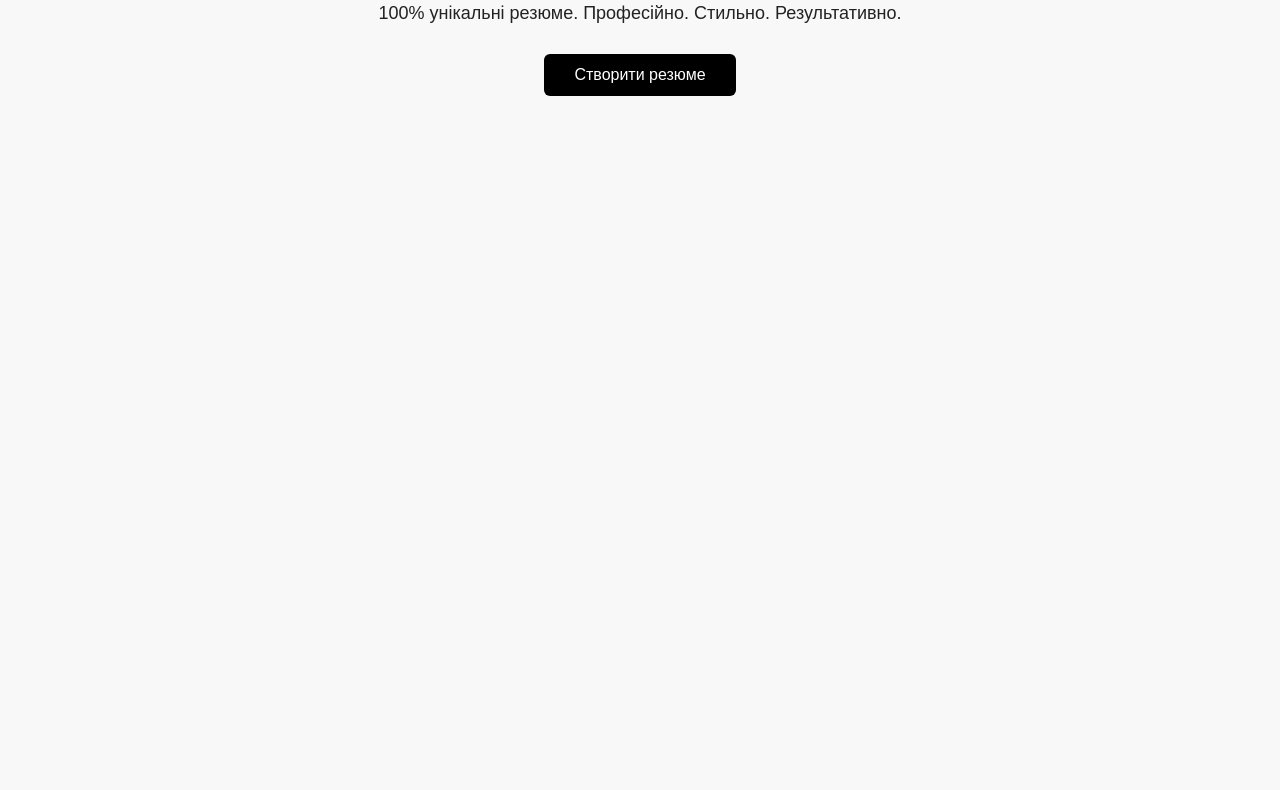
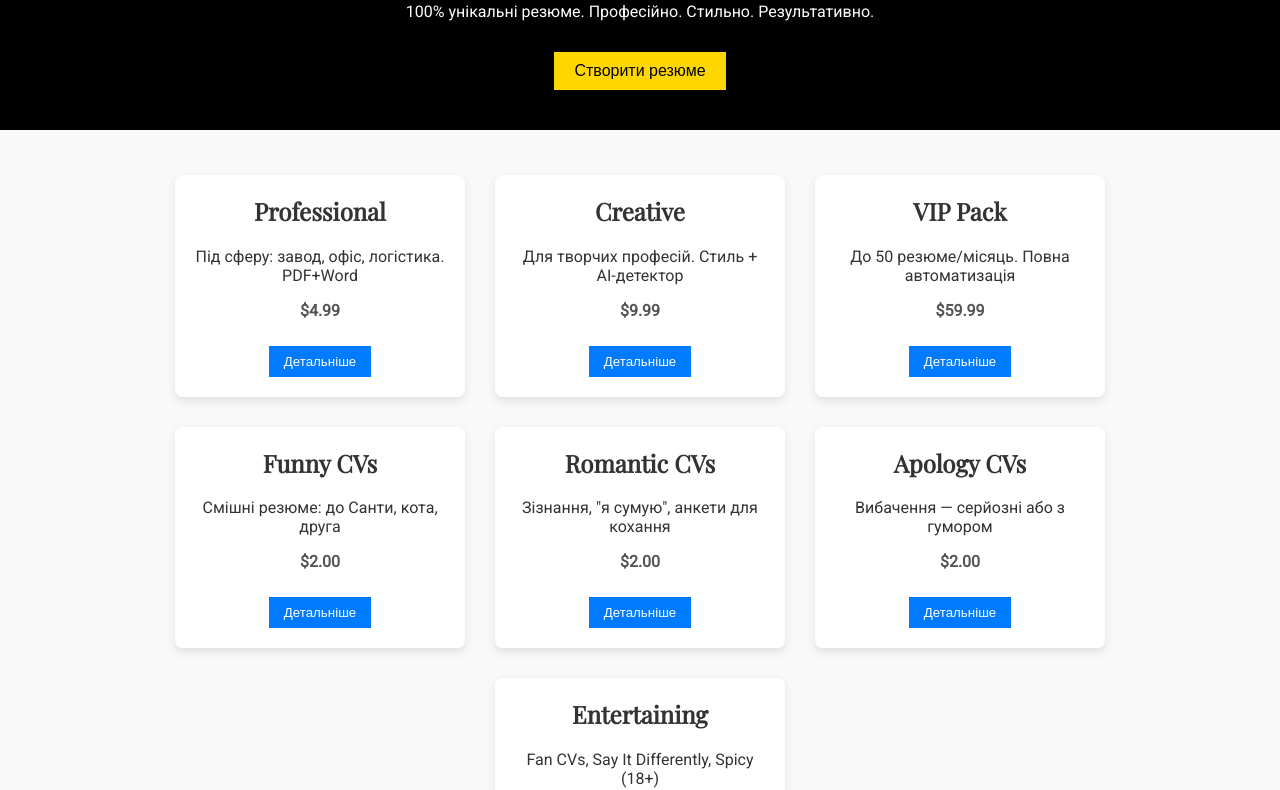
Before and after one commit to Khimyak/smartcv-site, a plain HTML site: page public/index.html in a window 1280 px wide. Shown: the part 145-935 px from the top of the page. Before the commit the page ends 800 px from the top, so only its background shows below. Drawn offline with nearby package versions, Linux system fonts and the light colour scheme.

Commit message:
Update index.html

```diff
--- a/public/index.html
+++ b/public/index.html
@@ -3,44 +3,67 @@
 <head>
   <meta charset="UTF-8" />
   <meta name="viewport" content="width=device-width, initial-scale=1.0" />
-  <title>SMARTCV GENERATOR</title>
-  <style>
-    body {
-      font-family: "Montserrat", sans-serif;
-      background: #f8f8f8;
-      color: #222;
-      text-align: center;
-      padding: 50px;
-    }
-
-    h1 {
-      font-size: 40px;
-      margin-bottom: 10px;
-    }
-
-    p {
-      font-size: 18px;
-      margin-bottom: 30px;
-    }
-
-    button {
-      padding: 12px 30px;
-      font-size: 16px;
-      background: black;
-      color: white;
-      border: none;
-      border-radius: 6px;
-      cursor: pointer;
-    }
-
-    button:hover {
-      background: #333;
-    }
-  </style>
+  <title>SmartCV Generator</title>
+  <link rel="stylesheet" href="style.css" />
+  <link href="https://fonts.googleapis.com/css2?family=Playfair+Display&family=Roboto&display=swap" rel="stylesheet">
+  <script src="https://kit.fontawesome.com/a2c3fae93c.js" crossorigin="anonymous"></script>
 </head>
 <body>
-  <h1>SMARTCV GENERATOR</h1>
-  <p>100% унікальні резюме. Професійно. Стильно. Результативно.</p>
-  <button onclick="alert('Форма зʼявиться в наступному кроці')">Створити резюме</button>
+  <header>
+    <h1>SMARTCV GENERATOR</h1>
+    <p>100% унікальні резюме. Професійно. Стильно. Результативно.</p>
+    <button onclick="document.getElementById('categories').scrollIntoView({behavior: 'smooth'})">Створити резюме</button>
+  </header>
+
+  <main>
+    <section id="categories">
+      <div class="category">
+        <h2>Professional</h2>
+        <p>Під сферу: завод, офіс, логістика. PDF+Word</p>
+        <p class="price">$4.99</p>
+        <button>Детальніше</button>
+      </div>
+      <div class="category">
+        <h2>Creative</h2>
+        <p>Для творчих професій. Стиль + AI-детектор</p>
+        <p class="price">$9.99</p>
+        <button>Детальніше</button>
+      </div>
+      <div class="category">
+        <h2>VIP Pack</h2>
+        <p>До 50 резюме/місяць. Повна автоматизація</p>
+        <p class="price">$59.99</p>
+        <button>Детальніше</button>
+      </div>
+      <div class="category">
+        <h2>Funny CVs</h2>
+        <p>Смішні резюме: до Санти, кота, друга</p>
+        <p class="price">$2.00</p>
+        <button>Детальніше</button>
+      </div>
+      <div class="category">
+        <h2>Romantic CVs</h2>
+        <p>Зізнання, "я сумую", анкети для кохання</p>
+        <p class="price">$2.00</p>
+        <button>Детальніше</button>
+      </div>
+      <div class="category">
+        <h2>Apology CVs</h2>
+        <p>Вибачення — серйозні або з гумором</p>
+        <p class="price">$2.00</p>
+        <button>Детальніше</button>
+      </div>
+      <div class="category">
+        <h2>Entertaining</h2>
+        <p>Fan CVs, Say It Differently, Spicy (18+)</p>
+        <p class="price">$2–3.00</p>
+        <button>Детальніше</button>
+      </div>
+    </section>
+  </main>
+
+  <footer>
+    <p>&copy; 2025 SmartCV Generator</p>
+  </footer>
 </body>
 </html>
```
